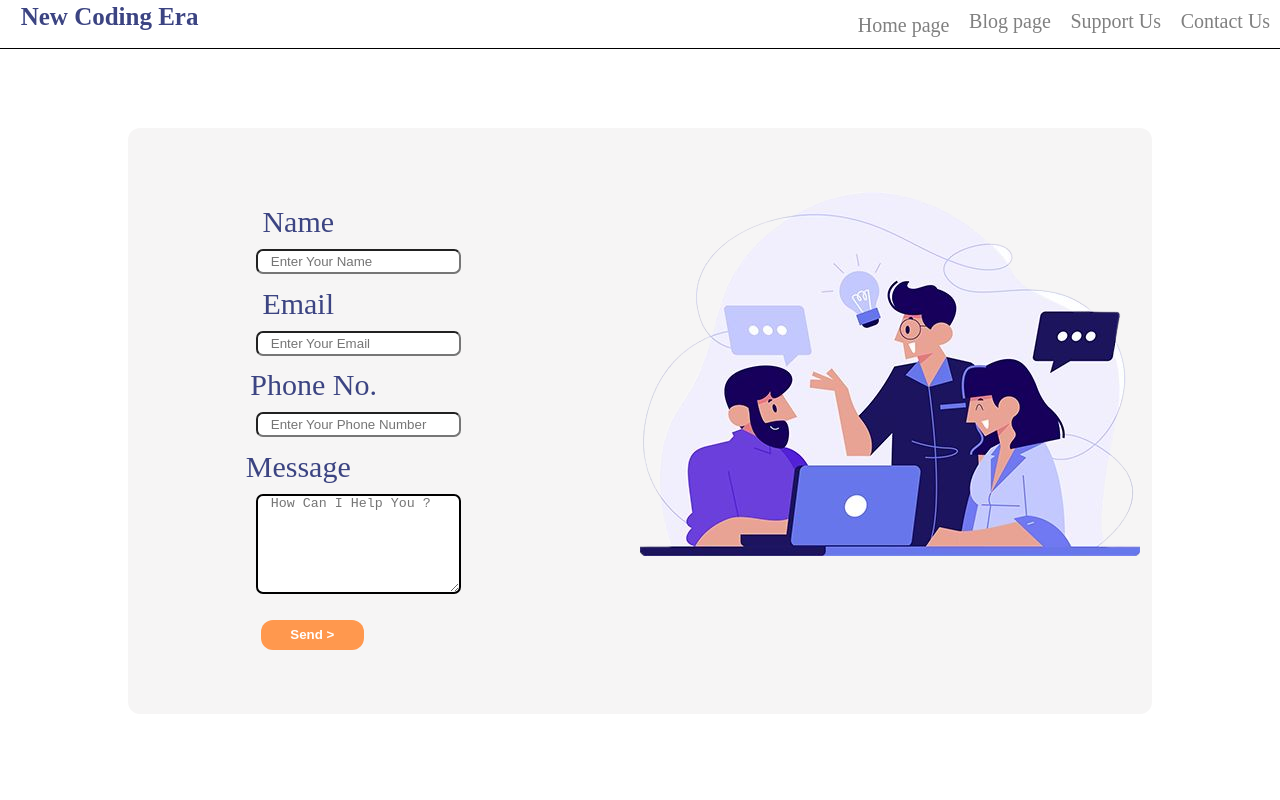
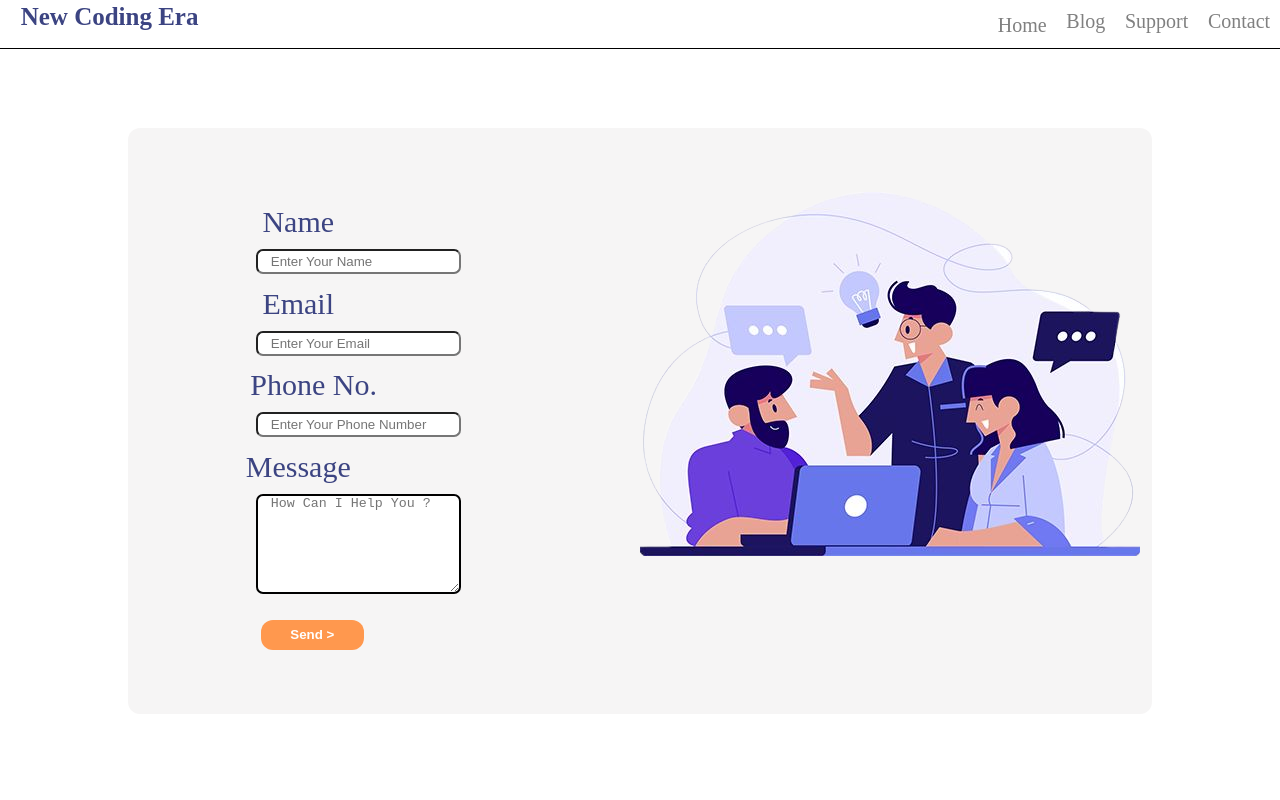
Before and after one commit to vedantpatel07756/ncecode, a React (Create React App) app: page /contact in a window 1280 px wide. Shown: the top 800 px of the page. Built offline with nearby package versions, Linux system fonts and the light colour scheme.

Commit message:
contact setup

```diff
--- a/package.json
+++ b/package.json
@@ -1,6 +1,5 @@
 {
   "name": "nce-app",
-
   "version": "0.1.0",
   "private": true,
   "dependencies": {
@@ -9,6 +8,7 @@
     "@fortawesome/free-solid-svg-icons": "^6.1.1",
     "@fortawesome/react-fontawesome": "^0.1.18",
     "cra-template": "1.1.3",
+    "emailjs-com": "^3.2.0",
     "gh-pages": "^3.2.3",
     "react": "^18.0.0",
     "react-dom": "^18.0.0",
@@ -22,7 +22,6 @@
     "eject": "react-scripts eject",
     "predeploy": "npm run build",
     "deploy": "gh-pages -d build"
-
   },
   "eslintConfig": {
     "extends": [
--- a/src/Component/Contact/Contact.js
+++ b/src/Component/Contact/Contact.js
@@ -1,15 +1,26 @@
 import React from 'react';
 import './Contact.css';
+import emailjs from 'emailjs-com';
 
 
-function Contact() {
 
+const  Contact=()=> {
+function sendemail(e){
+    e.preventDefault();
+    emailjs.sendForm('service_c485se6','template_ju3j6n8',e.target,'NggmySREufx-h2BC0' ).then(res=>{
+        console.log(res);
+        alert("Your message send successfully!");
+    }).catch(err=>{
+        console.log(err);
+        alert("we are facing some tecnical error");
+    })
+}
 
 
     return (
         <>
             <div className="message">
-                <form action={"Mail.php"}>
+                <form onSubmit={sendemail}>
                     <p>Name</p>
                     <input type={'text'} name={"Name"} id="" placeholder={'Enter Your Name'} required />
                     <p>Email</p>
--- a/src/Component/Navbar/Navbar.js
+++ b/src/Component/Navbar/Navbar.js
@@ -16,10 +16,10 @@ function Navbar() {
          <div className="logo"> <li> New Coding Era</li></div>
          <div className="right">
 
-          <li> <Link to="home">Home page</Link></li>
-          <li> <Link to="blog"> Blog page</Link></li>
-          <li> <Link to="support"> Support Us</Link></li>
-          <li> <Link to="contact"> Contact Us</Link></li>
+          <li> <Link to="home">Home </Link></li>
+          <li> <Link to="blog"> Blog </Link></li>
+          <li> <Link to="support"> Support </Link></li>
+          <li> <Link to="contact"> Contact </Link></li>
 
           </div>
           <input type="checkbox" id="check" />
```
Also changed, not shown: 2 other files (tests, documents, lock files or other folders).
